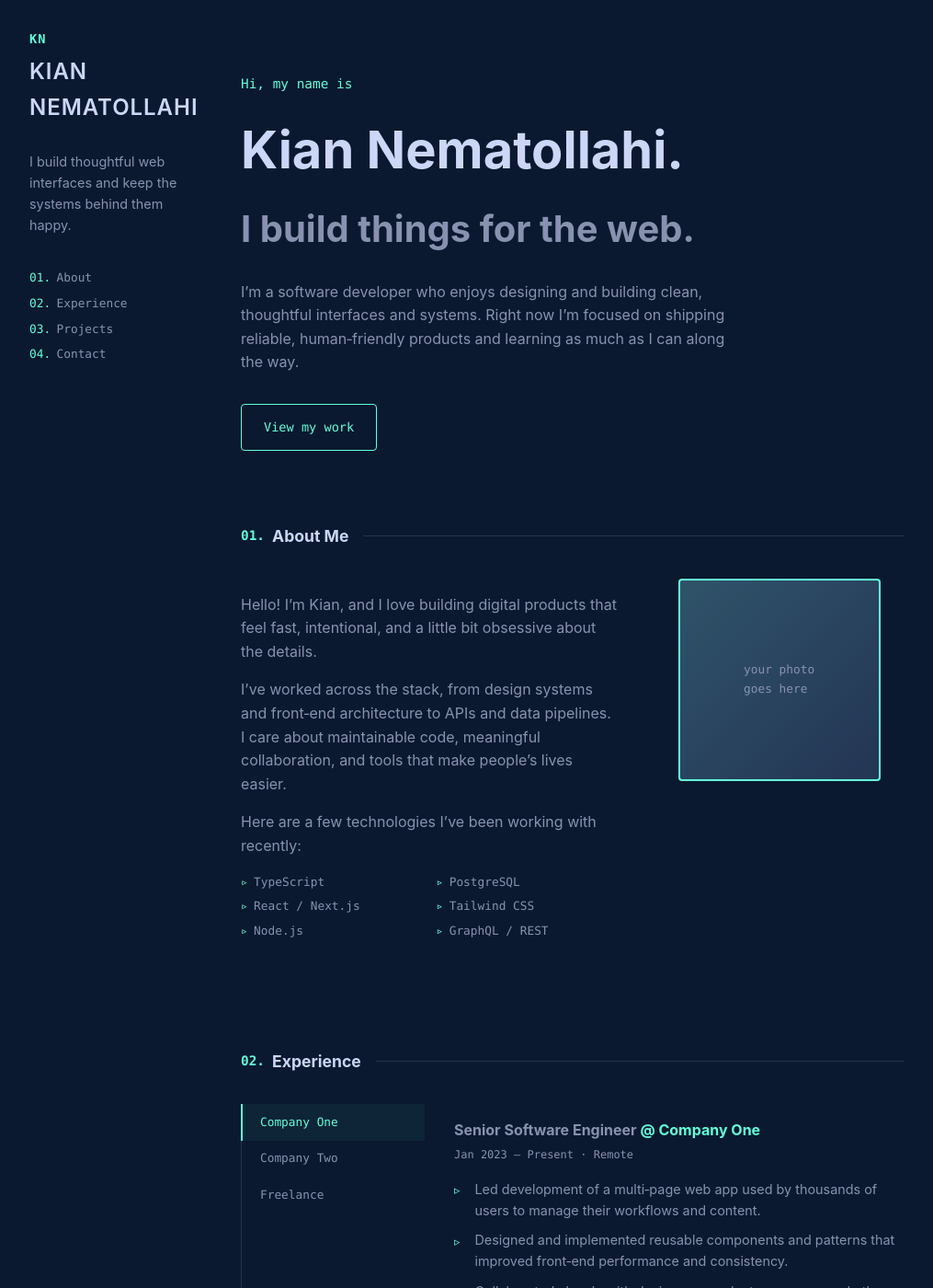
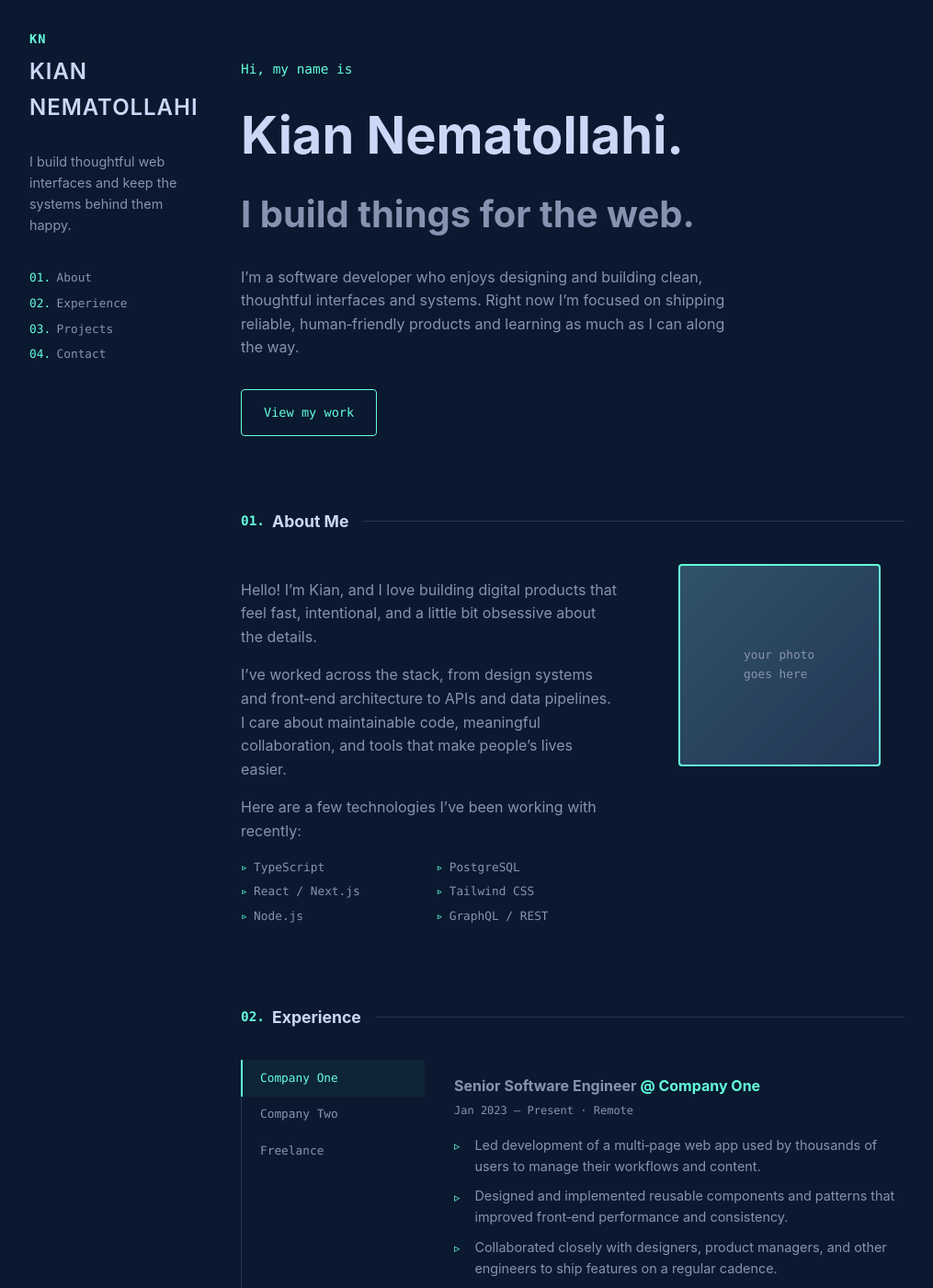
Before and after one commit to nemat777/nemat777.github.io, a Jekyll site: the page testing.html, which Jekyll copies as it is, in a window 1280 px wide and 1400 px high. Shown: the whole window at 92% size, without its empty margins (132-1147 px from the left). Built offline with Jekyll 4.4.1, drawn with Linux system fonts in a browser that asks for light colours.

Commit message:
Update testing.html

```diff
--- a/testing.html
+++ b/testing.html
@@ -122,7 +122,7 @@
     }
 
     section {
-      padding: 3rem 0;
+      padding: 2rem 0;
     }
 
     /* Section titles */
```
